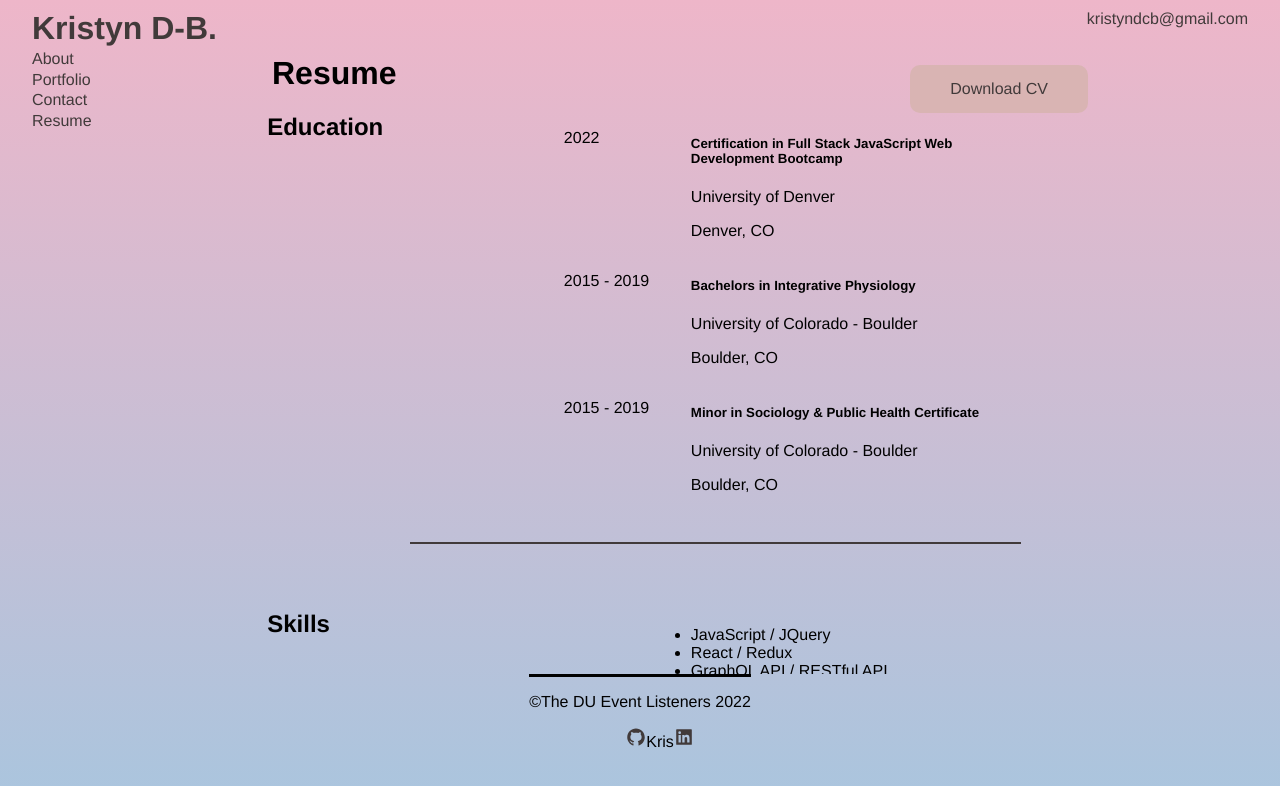
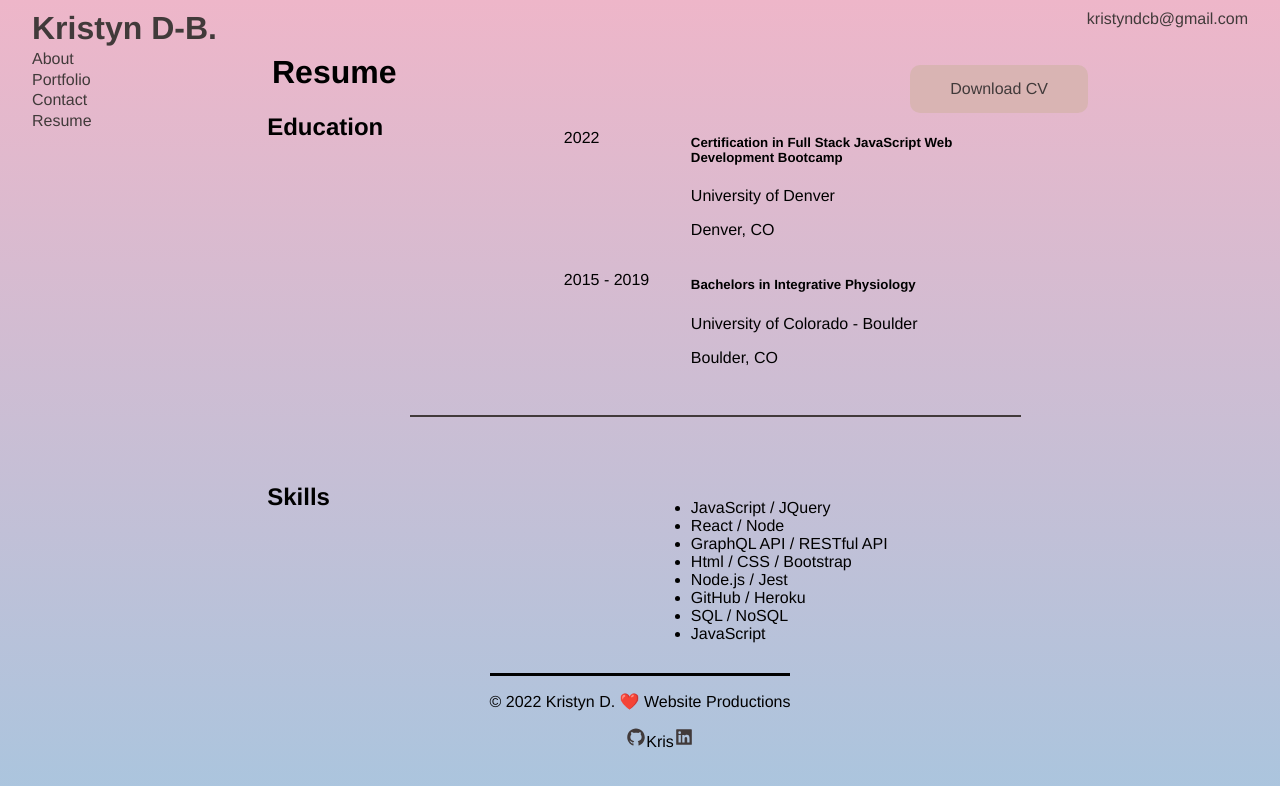
Before and after one commit to MinnieAkuma199/KDB-Reacting-to-Portfolio, a React (Create React App) app: page /resume in a window 1280 px wide. Shown: the top 786 px of the page. Built offline with nearby package versions, Linux system fonts and the light colour scheme.

Commit message:
navbar perfect

```diff
--- a/src/components/Layout/Footer.js
+++ b/src/components/Layout/Footer.js
@@ -3,9 +3,6 @@ import MiniContact from "../card/MiniContact";
 import { AiFillGithub, AiFillLinkedin } from "react-icons/ai";
 
 export default function Footer() {
-  const linkedInUrl =
-    "https://www.linkedin.com/in/kristyn-del-campo-banrevy-8060b2197/";
-  const githubUrl = "https://github.com/minnieakuma199";
   const [openContact, setOpen] = useState(false);
   const onBtnClick = (event) => {
     const temState = !openContact;
@@ -18,7 +15,7 @@ export default function Footer() {
     <>
       <footer>
         <div className="footerEl">
-          <p>©The DU Event Listeners 2022</p>
+          <p>© 2022 Kristyn D. ❤️ Website Productions</p>
           <ul className="footer-list">
             <li>
               <a href="https://github.com/MinnieAkuma199" target="blank">
--- a/src/components/section/Eduction.js
+++ b/src/components/section/Eduction.js
@@ -29,14 +29,14 @@ export default function Eduction() {
             </div>
           </div>
           <div className="section">
-            <div className="left">
+            {/* <div className="left">
               <p>2015 - 2019</p>
-            </div>
-            <div className="right">
+            </div> */}
+            {/* <div className="right">
               <h5>Minor in Sociology & Public Health Certificate</h5>
               <p>University of Colorado - Boulder</p>
               <p>Boulder, CO</p>
-            </div>
+            </div> */}
           </div>
         </div>
         <p className="line right"></p>
--- a/src/components/section/Skill.js
+++ b/src/components/section/Skill.js
@@ -10,13 +10,13 @@ export default function Skill() {
             <div className="left"></div>
             <ul className="right">
               <li>JavaScript / JQuery</li>
-              <li>React / Redux </li>
+              <li>React / Node </li>
               <li>GraphQL API / RESTful API</li>
-              <li>Html5 / CSS / SCSS /Bootstrap</li>
+              <li>Html / CSS / Bootstrap</li>
               <li>Node.js / Jest </li>
-              <li> GitHub / npm </li>
-              <li>MySQL / MongoDB</li>
-              <li>SERN stack / MERN stack </li>
+              <li> GitHub / Heroku </li>
+              <li>SQL / NoSQL</li>
+              <li>JavaScript</li>
             </ul>
           </div>
         </div>
--- a/src/pages/Portfolio.js
+++ b/src/pages/Portfolio.js
@@ -90,7 +90,6 @@ export default function Portfolio() {
             </p>
           </div>
         </div>
-        <p>© 2022 Kristyn D. ❤️ Website Productions</p>
       </div>
     </View>
   );
--- a/src/pages/Resume.js
+++ b/src/pages/Resume.js
@@ -18,7 +18,6 @@ export default function Resume() {
         <Eduction />
         {/* <Work /> */}
         <Skill />
-        <p> © 2022 Kristyn D. ❤️ Website Productions</p>
       </div>
     </View>
   );
```
